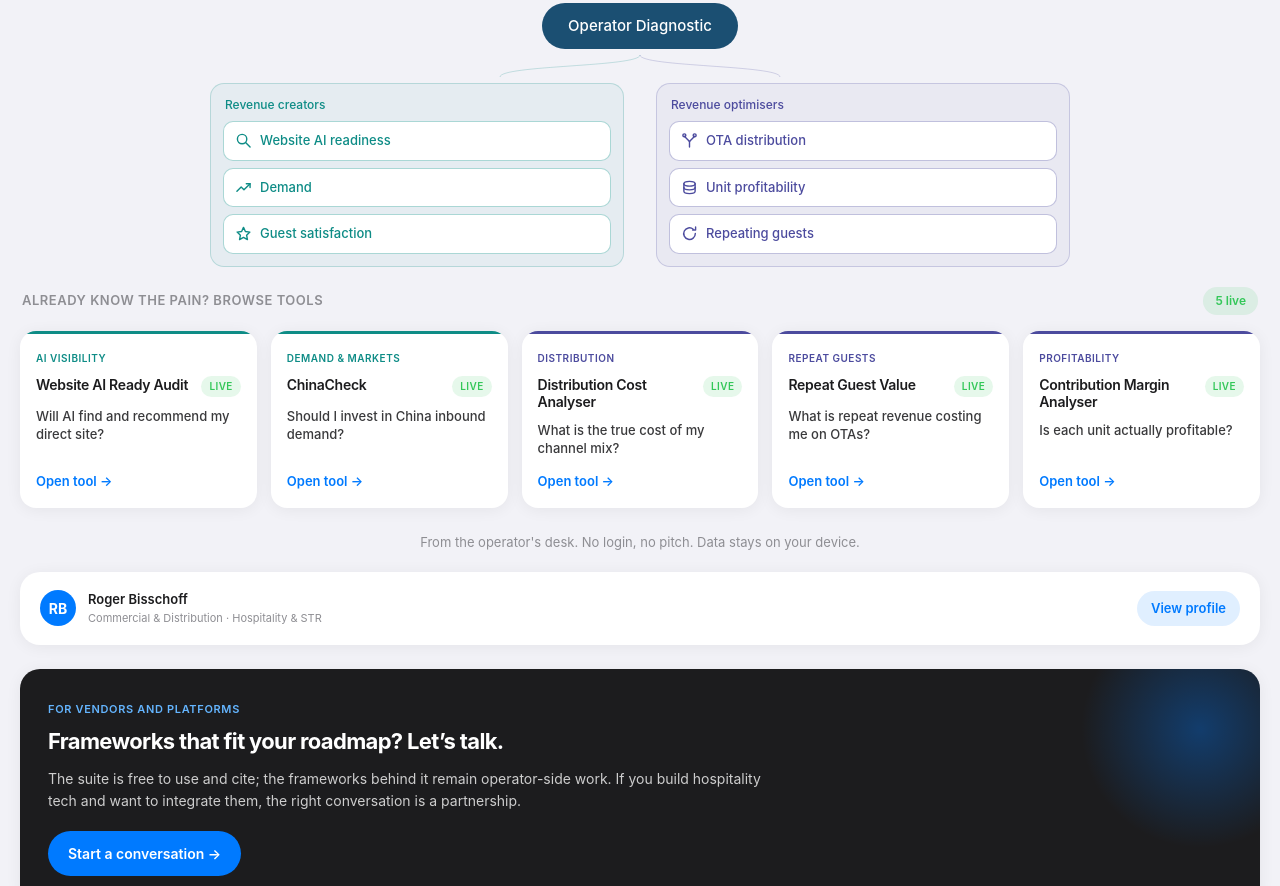
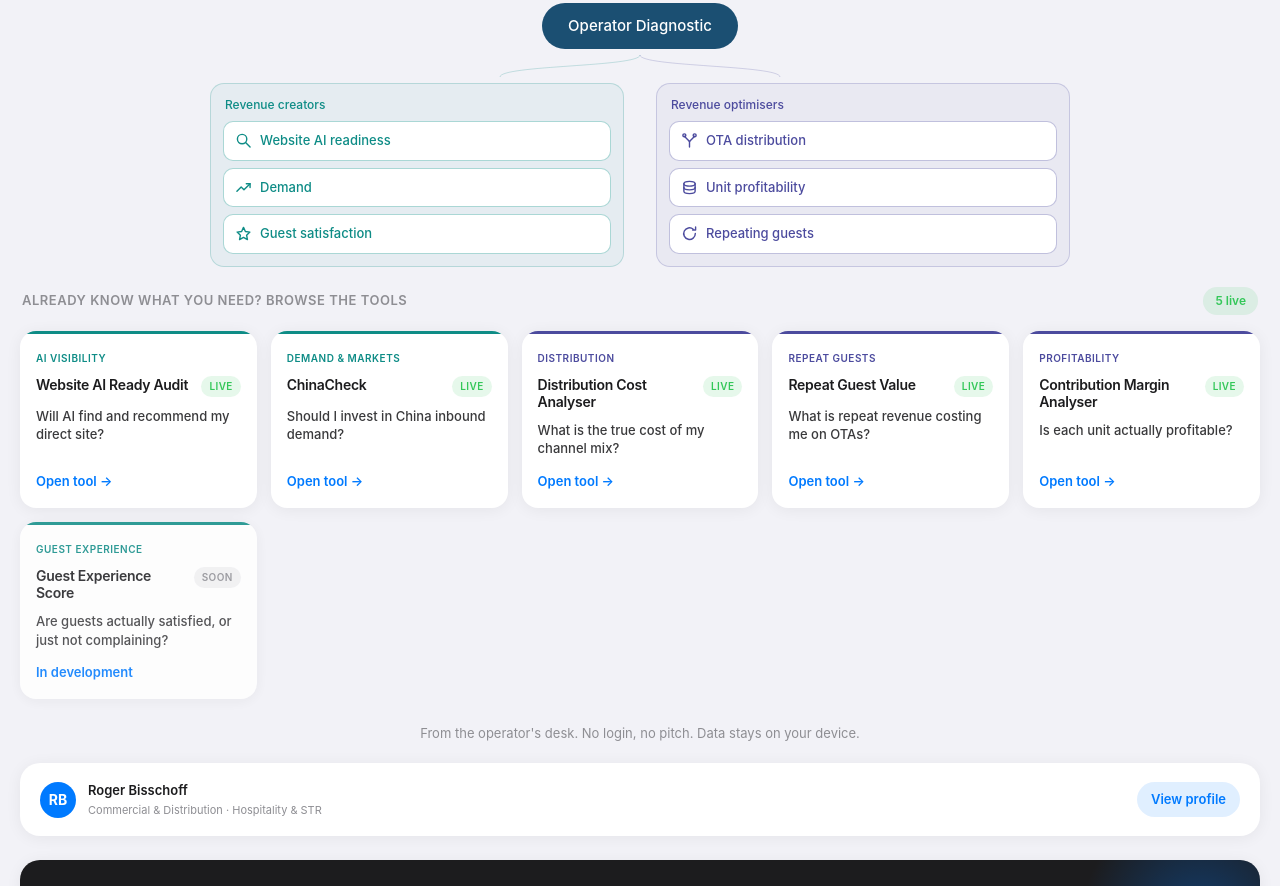
Before and after one commit to rbisschoff/operator-intelligence-suite, a plain HTML site: page index.html in a window 1280 px wide. Shown: the part 323-1209 px from the top of the page. Drawn offline with Linux system fonts and the light colour scheme.

Commit message:
Reword the tools browse header and add a Guest Experience coming-soon card.

```diff
--- a/index.html
+++ b/index.html
@@ -621,6 +621,18 @@
       background: rgba(52, 199, 89, 0.12);
       color: var(--positive);
     }
+    .tool-badge.soon {
+      background: rgba(142, 142, 147, 0.12);
+      color: var(--muted);
+    }
+    .tool-card.not-ready {
+      cursor: default;
+      opacity: 0.85;
+    }
+    .tool-card.not-ready:hover {
+      box-shadow: none;
+      transform: none;
+    }
 
     .tool-question {
       font-size: 13px;
@@ -951,7 +963,7 @@
 
     <section class="tools-showcase" aria-label="Diagnostic tools">
       <div class="tools-showcase-header">
-        <h2 class="tools-showcase-title" data-i18n="browseTitle">Conosci già il problema? Sfoglia gli strumenti</h2>
+        <h2 class="tools-showcase-title" data-i18n="browseTitle">Already know what you need? Browse the tools</h2>
         <span class="tools-showcase-count" data-i18n="liveCount">5 attivi</span>
       </div>
 
@@ -1006,6 +1018,16 @@
           <div class="tool-question" data-i18n="toolCmaQ">Ogni unità è davvero redditizia?</div>
           <div class="tool-cta"><span class="tool-cta-text" data-i18n="openTool">Apri strumento →</span></div>
         </a>
+
+        <div class="tool-card not-ready cluster-create">
+          <span class="tool-category" data-i18n="catGuestExp">Guest Experience</span>
+          <div class="tool-header">
+            <div class="tool-name" data-i18n="toolGuestExpName">Guest Experience Score</div>
+            <span class="tool-badge soon" data-i18n="badgeSoon">Soon</span>
+          </div>
+          <div class="tool-question" data-i18n="toolGuestExpQ">Are guests actually satisfied, or just not complaining?</div>
+          <div class="tool-cta"><span class="tool-cta-text" data-i18n="comingSoonText">In development</span></div>
+        </div>
 
       </div>
     </section>
@@ -1066,7 +1088,7 @@
         dimProfit: 'unit profit',
         dimGuests: 'guests',
         dimRepeats: 'repeats',
-        browseTitle: 'Already know the pain? Browse tools',
+        browseTitle: 'Already know what you need? Browse the tools',
         liveCount: '5 live',
         catAi: 'AI Visibility',
         catDemand: 'Demand & Markets',
@@ -1082,6 +1104,11 @@
         toolRgvQ: 'What is repeat revenue costing me on OTAs?',
         toolCmaName: 'Contribution Margin Analyser',
         toolCmaQ: 'Is each unit actually profitable?',
+        catGuestExp: 'Guest Experience',
+        toolGuestExpName: 'Guest Experience Score',
+        toolGuestExpQ: 'Are guests actually satisfied, or just not complaining?',
+        badgeSoon: 'Soon',
+        comingSoonText: 'In development',
         badgeLive: 'Live',
         openTool: 'Open tool →',
         claimLine: "From the operator's desk. No login, no pitch. Data stays on your device.",
@@ -1117,7 +1144,7 @@
         dimProfit: 'profitto unitario',
         dimGuests: 'ospiti',
         dimRepeats: 'ripetuti',
-        browseTitle: 'Conosci già il problema? Sfoglia gli strumenti',
+        browseTitle: 'Sai già cosa ti serve? Sfoglia gli strumenti',
         liveCount: '5 attivi',
         catAi: 'Visibilità AI',
         catDemand: 'Domanda e mercati',
@@ -1133,6 +1160,11 @@
         toolRgvQ: 'Quanto mi costa il ricavo ripetuto sugli OTA?',
         toolCmaName: 'Contribution Margin Analyser',
         toolCmaQ: 'Ogni unità è davvero redditizia?',
+        catGuestExp: 'Esperienza Ospite',
+        toolGuestExpName: 'Guest Experience Score',
+        toolGuestExpQ: 'Gli ospiti sono davvero soddisfatti, o semplicemente non si lamentano?',
+        badgeSoon: 'Presto',
+        comingSoonText: 'In sviluppo',
         badgeLive: 'Attivo',
         openTool: 'Apri strumento →',
         claimLine: 'Dalla scrivania dell’operatore. Niente login, niente pitch. I dati restano sul tuo dispositivo.',
@@ -1168,7 +1200,7 @@
         dimProfit: 'Unit-Profit',
         dimGuests: 'Gäste',
         dimRepeats: 'Wiederkehrer',
-        browseTitle: 'Schmerz schon klar? Tools durchsuchen',
+        browseTitle: 'Wissen Sie schon, was Sie brauchen? Tools durchsuchen',
         liveCount: '5 live',
         catAi: 'AI-Sichtbarkeit',
         catDemand: 'Nachfrage & Märkte',
@@ -1184,6 +1216,11 @@
         toolRgvQ: 'Was kosten mich Wiederholungsumsätze über OTAs?',
         toolCmaName: 'Contribution Margin Analyser',
         toolCmaQ: 'Ist jede Unit wirklich profitabel?',
+        catGuestExp: 'Gästeerlebnis',
+        toolGuestExpName: 'Guest Experience Score',
+        toolGuestExpQ: 'Sind Gäste wirklich zufrieden, oder beschweren sie sich einfach nicht?',
+        badgeSoon: 'Bald',
+        comingSoonText: 'In Entwicklung',
         badgeLive: 'Live',
         openTool: 'Tool öffnen →',
         claimLine: 'Vom Schreibtisch des Operators. Kein Login, kein Pitch. Daten bleiben auf Ihrem Gerät.',
```
